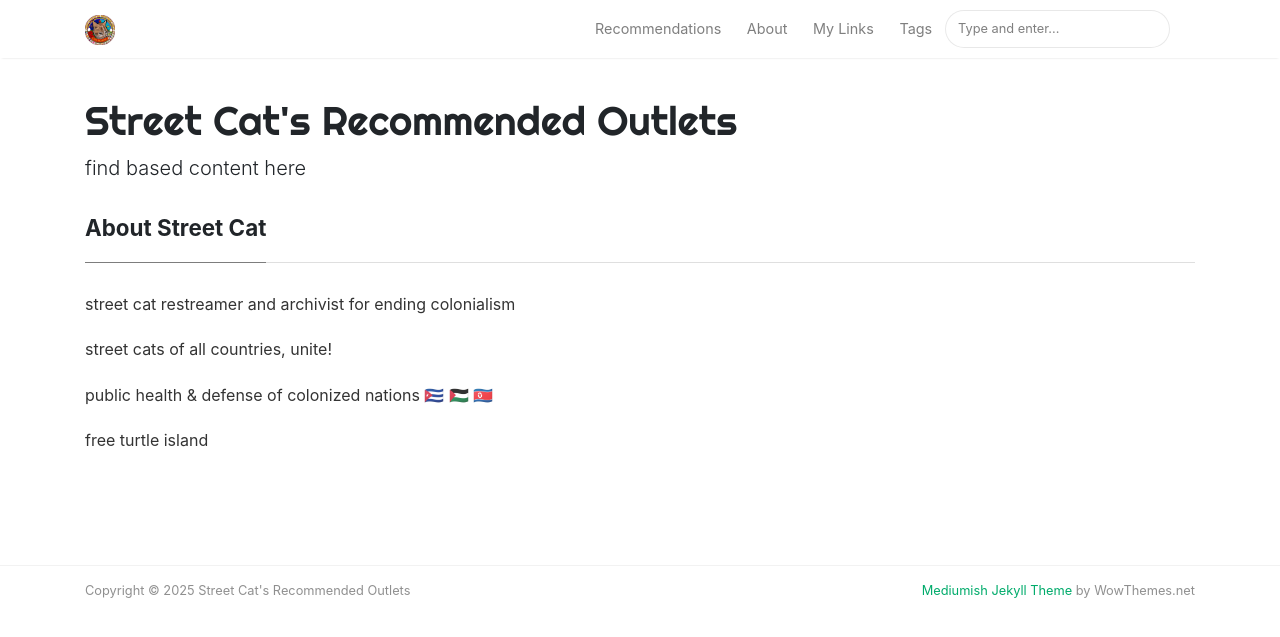
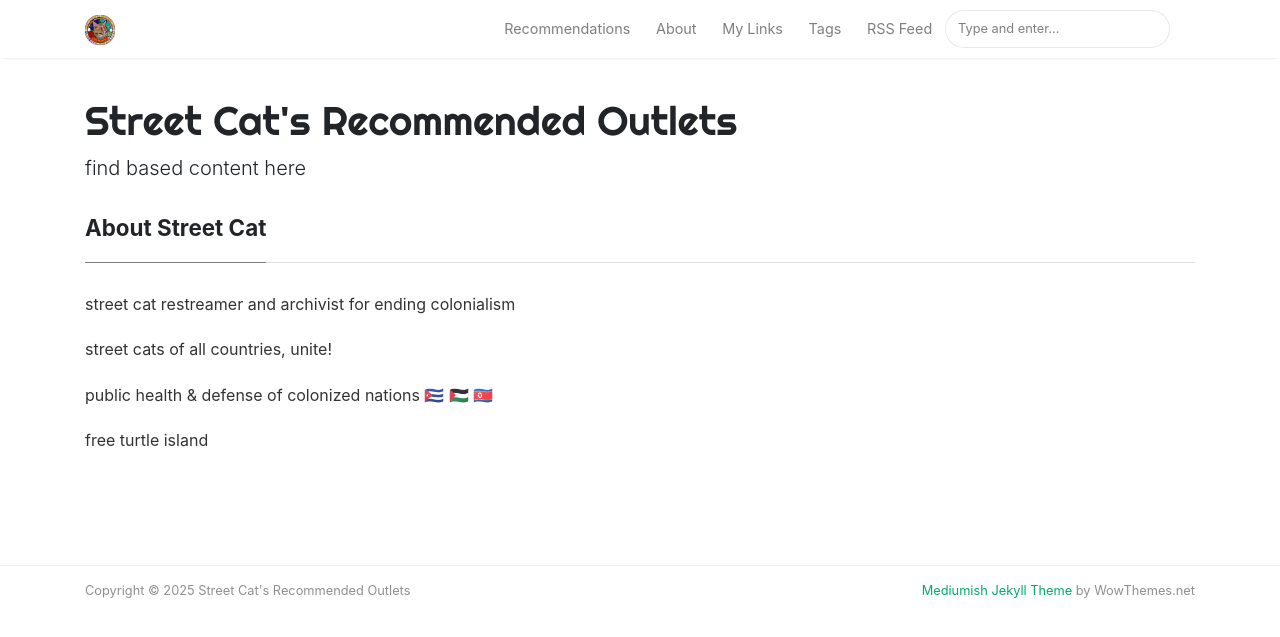
Before and after one commit to StreetCatLove/recs, a Jekyll site: the page built from _pages/about.md, in a window 1280 px wide. Shown: the top 637 px of the page. Built offline with Jekyll 4.4.1, drawn with Linux system fonts in a browser that asks for light colours; nearby versions of some CDN libraries.

Commit message:
Update default.html

```diff
--- a/_layouts/default.html
+++ b/_layouts/default.html
@@ -81,6 +81,10 @@ ga('send', 'pageview');
 
                 <li class="nav-item">
                 <a target="_blank" class="nav-link" href="https://streetcatlove.github.io/photo/categories">Tags</a>
+                </li>
+
+		<li class="nav-item">
+                <a target="_blank" class="nav-link" href="https://streetcatlove.github.io/recs/feed.xml">RSS Feed</a>
                 </li>
 
                 {% include search-lunr.html %}
```
